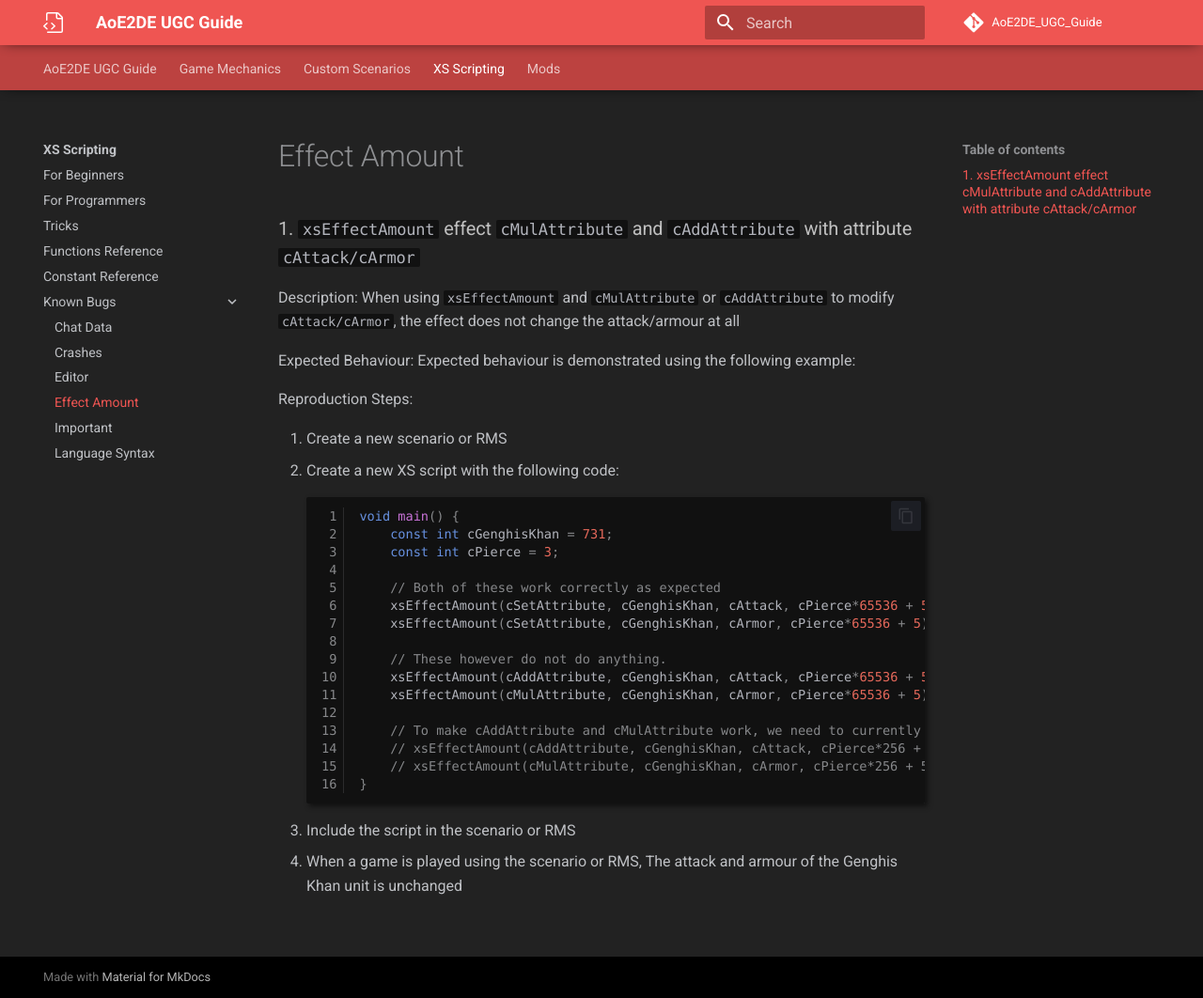
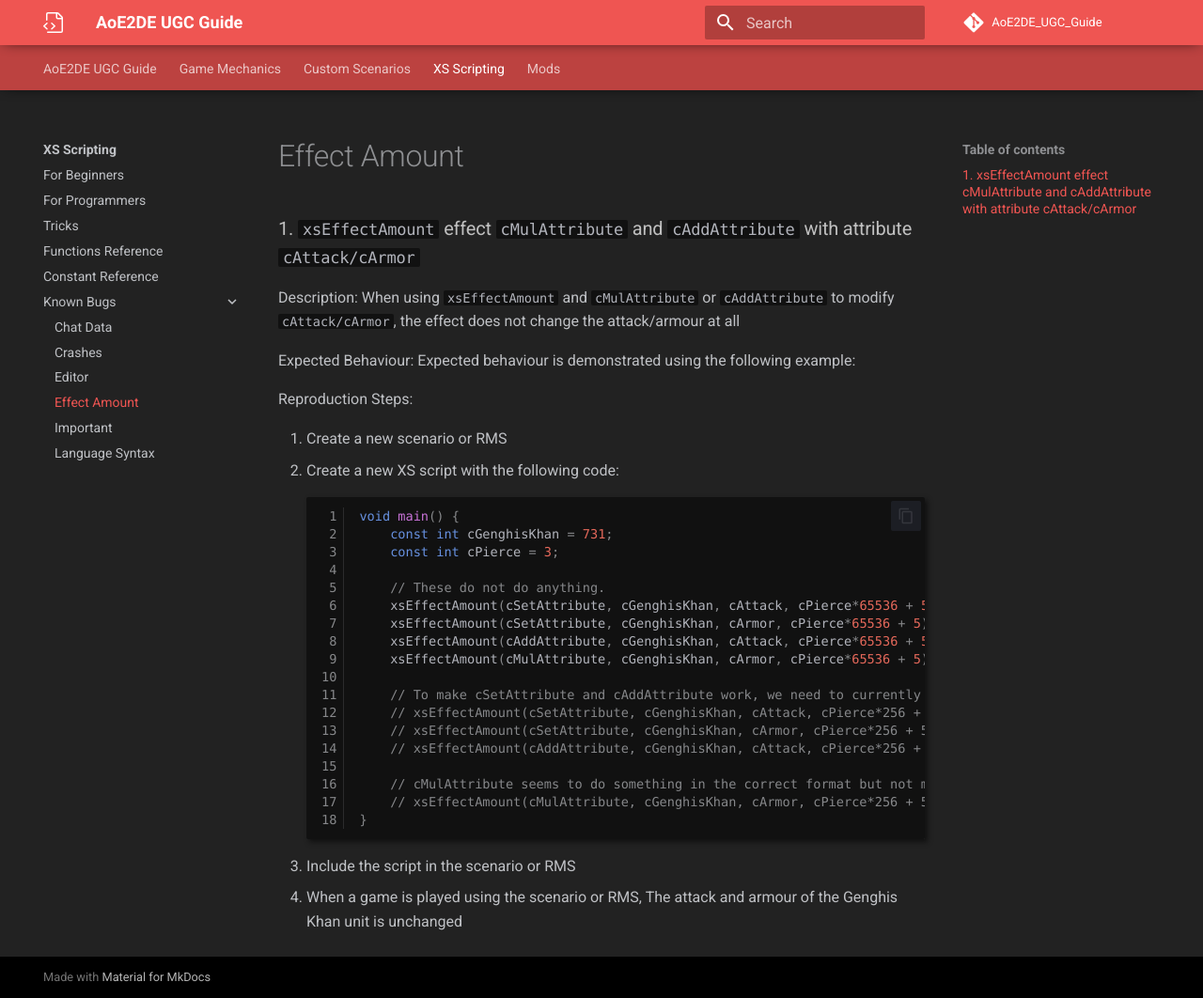
Before and after one commit to Divy1211/AoE2DE_UGC_Guide, an MkDocs documentation site: the page built from docs/general/xs/bugs/Effect Amount.md, in a window 1280 px wide and 1062 px high. Shown: the whole window at 94% size. Built offline with MkDocs 1.6.1 and Material for MkDocs 9.7.7, drawn with Linux system fonts in a browser that asks for light colours; some web fonts are replaced; comment, search, counter and statistics services are not loaded.

Commit message:
update xs effect amount doc about attack/armor changing

````diff
--- a/docs/general/xs/bugs/Effect Amount.md
+++ b/docs/general/xs/bugs/Effect Amount.md
@@ -13,16 +13,18 @@ void main() {
     const int cGenghisKhan = 731;
     const int cPierce = 3;
 
-    // Both of these work correctly as expected
+    // These do not do anything.
     xsEffectAmount(cSetAttribute, cGenghisKhan, cAttack, cPierce*65536 + 5);
     xsEffectAmount(cSetAttribute, cGenghisKhan, cArmor, cPierce*65536 + 5);
-
-    // These however do not do anything.
     xsEffectAmount(cAddAttribute, cGenghisKhan, cAttack, cPierce*65536 + 5);
     xsEffectAmount(cMulAttribute, cGenghisKhan, cArmor, cPierce*65536 + 5);
 
-    // To make cAddAttribute and cMulAttribute work, we need to currently use the old format:
+    // To make cSetAttribute and cAddAttribute work, we need to currently use this format:
+    // xsEffectAmount(cSetAttribute, cGenghisKhan, cAttack, cPierce*256 + 5);
+    // xsEffectAmount(cSetAttribute, cGenghisKhan, cArmor, cPierce*256 + 5);
     // xsEffectAmount(cAddAttribute, cGenghisKhan, cAttack, cPierce*256 + 5);
+
+    // cMulAttribute seems to do something in the correct format but not multiply:
     // xsEffectAmount(cMulAttribute, cGenghisKhan, cArmor, cPierce*256 + 5);
 }
 ```
````
Also changed, not shown: docs/general/xs/bugs/index.md (+1 -1 lines), 1 other file.
